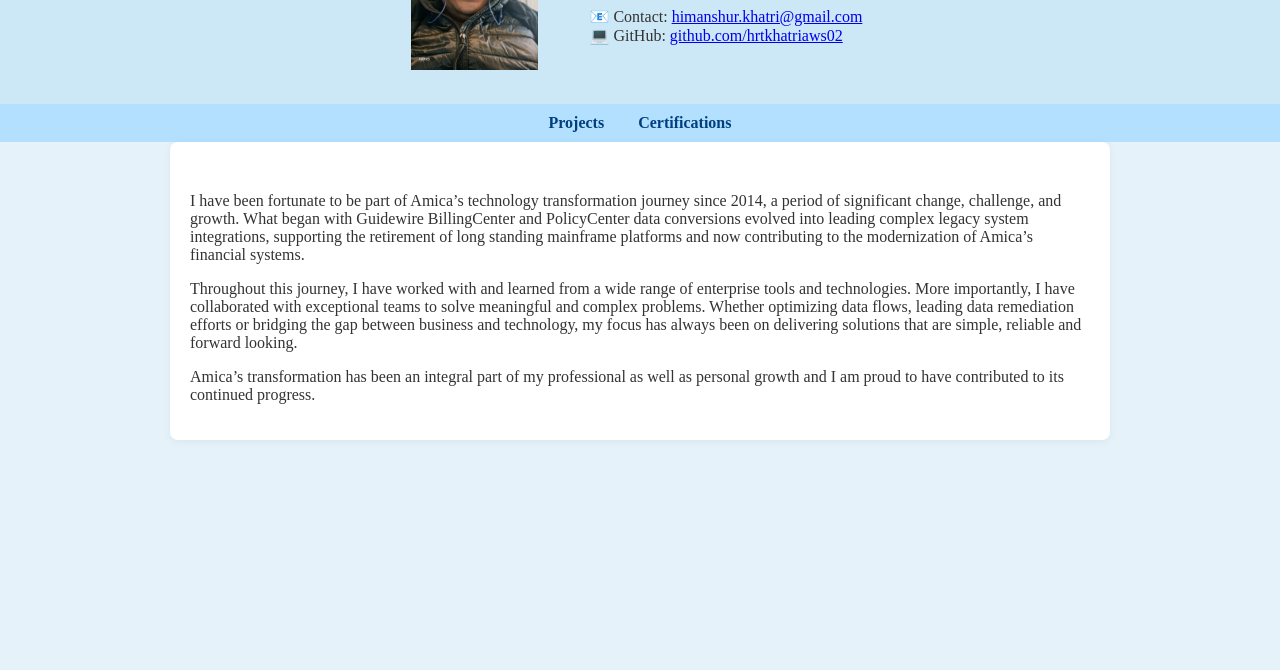
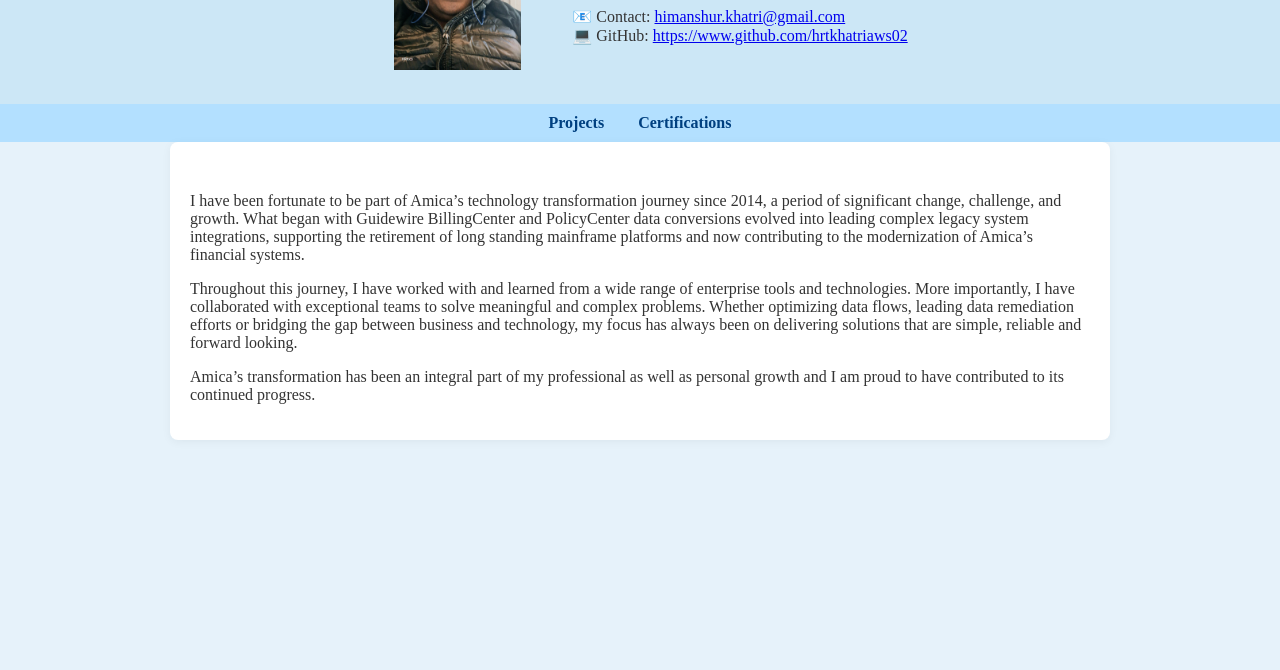
Before and after one commit to hrtkhatriaws02/Project-Portfolio, a plain HTML site: page For AWS/index.html in a window 1280 px wide. Shown: the part 130-800 px from the top of the page. Drawn offline with Linux system fonts and the light colour scheme.

Commit message:
Updated GitHub url

```diff
--- a/For AWS/index.html
+++ b/For AWS/index.html
@@ -92,7 +92,7 @@
         <h4>From Day One to Today: My Path at Amica</h4>
         <div class="email">
           📧 Contact: <a href="mailto:himanshur.khatri@gmail.com">himanshur.khatri@gmail.com</a><br>
-          💻 GitHub: <a href="https://github.com/hrtkhatriaws02" target="_blank">github.com/hrtkhatriaws02</a>
+          💻 GitHub: <a href="https://www.github.com/hrtkhatriaws02" target="_blank">https://www.github.com/hrtkhatriaws02</a>
         </div>
       </div>
     </div>
```
